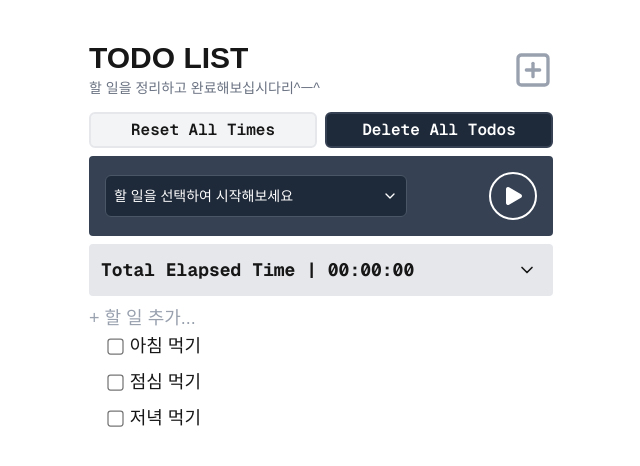
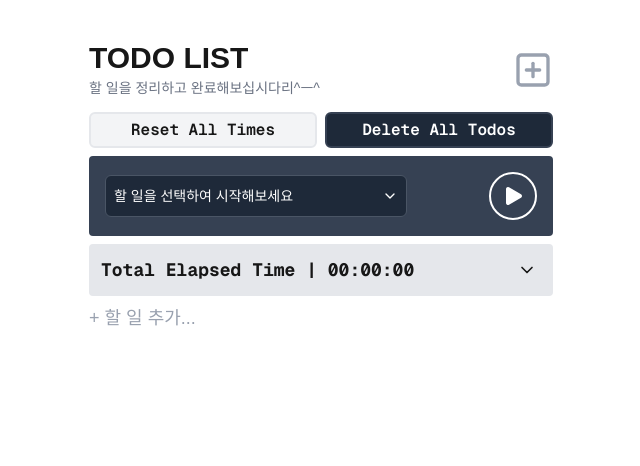
Before and after one commit to Rodgershyeonsik/toy-todo, a Next.js app: page / in a window 1280 px wide. Shown: the top 466 px of the page, without its empty margins (319-959 px from the left). Built offline with nearby package versions, Linux system fonts and the light colour scheme.

Commit message:
refactor: change todo id type to string

```diff
--- a/app/page.tsx
+++ b/app/page.tsx
@@ -25,23 +25,17 @@ import Modal from "@/components/common/Modal";
 import TodoEditor from "@/components/features/TodoEditor";
 
 export default function Home() {
-  const [todos, setTodos] = useState<Todo[]>([
-    { id: 1, task: "아침 먹기", completed: false },
-    { id: 2, task: "점심 먹기", completed: false },
-    { id: 3, task: "저녁 먹기", completed: false },
-  ]);
+  const [todos, setTodos] = useState<Todo[]>([]);
 
-  const [editingId, setEditingId] = useState<number | null>(null);
+  const [editingId, setEditingId] = useState<string | null>(null);
   const [editingText, setEditingText] = useState<string>("");
   const [timerStatus, setTimerStatus] = useState<TimerStep>("IDLE");
   const [isMounted, setIsMounted] = useState(false);
   const [isOpen, setIsOpen] = useState(false);
 
-  const idRef = useRef(3);
-
   const timerRef = useRef<ReturnType<typeof setInterval> | null>(null);
 
-  const startTimer = (id: number) => {
+  const startTimer = (id: string) => {
     if (timerRef.current) clearInterval(timerRef.current);
     setTimerStatus("RUNNING");
 
@@ -70,8 +64,7 @@ export default function Home() {
   };
 
   const handleAddTodo = () => {
-    idRef.current += 1;
-    const newTodo = { id: idRef.current, task: "", completed: false };
+    const newTodo = { id: crypto.randomUUID(), task: "", completed: false };
     setTodos((prevTodos) => [newTodo, ...prevTodos]);
     setEditingId(newTodo.id);
     setEditingText("");
@@ -95,7 +88,7 @@ export default function Home() {
     setEditingText(todo.task);
   };
 
-  const saveEdit = (id: number) => {
+  const saveEdit = (id: string) => {
     setTodos((prev) => {
       if (!editingText.trim()) {
         return prev.filter((t) => t.id !== id);
@@ -106,16 +99,15 @@ export default function Home() {
     setEditingId(null);
   };
 
-  const deleteTodo = (id: number) => {
+  const deleteTodo = (id: string) => {
     setTodos((prev) => prev.filter((t) => t.id !== id));
   };
 
-  const handleSelectTodo = (value: string) => {
-    const id = Number(value);
+  const handleSelectTodo = (id: string) => {
     setTodos((prev) => prev.map((t) => ({ ...t, isRunning: t.id === id })));
   };
 
-  const resetElapsedTime = (id: number) => {
+  const resetElapsedTime = (id: string) => {
     setTodos((prev) =>
       prev.map((t) => (t.id === id ? { ...t, elapsedTime: 0 } : t))
     );
@@ -136,8 +128,8 @@ export default function Home() {
 
     if (active.id != over.id) {
       setTodos((prev) => {
-        const oldIdx = prev.findIndex((todo) => todo.id === Number(active.id));
-        const newIdx = prev.findIndex((todo) => todo.id === Number(over.id));
+        const oldIdx = prev.findIndex((todo) => todo.id === active.id);
+        const newIdx = prev.findIndex((todo) => todo.id === over.id);
 
         return arrayMove(prev, oldIdx, newIdx);
       });
@@ -281,11 +273,7 @@ export default function Home() {
         </main>
 
         <Modal isOpen={isOpen} onClose={() => setIsOpen(false)}>
-          <TodoEditor
-            isEdit={true}
-            onCreate={handleCreateTodo}
-            onEdit={handleEditTodo}
-          />
+          <TodoEditor onCreate={handleCreateTodo} onEdit={handleEditTodo} />
         </Modal>
       </div>
     </div>
--- a/components/features/SortableItem.tsx
+++ b/components/features/SortableItem.tsx
@@ -3,7 +3,7 @@ import { ReactNode } from "react";
 import { CSS } from "@dnd-kit/utilities";
 
 type SortableItemProps = {
-  id: number;
+  id: string;
   children: ReactNode;
   className: string;
 };
--- a/components/features/TodoItem.tsx
+++ b/components/features/TodoItem.tsx
@@ -7,8 +7,8 @@ type TodoItemProps = {
   onToggle: (checked: boolean, todo: Todo) => void;
   onStartEdit: (todo: Todo) => void;
   onChangeEditingText: (editingText: string) => void;
-  onSave: (id: number) => void;
-  onDelete: (id: number) => void;
+  onSave: (id: string) => void;
+  onDelete: (id: string) => void;
 };
 
 export default function TodoItem({
--- a/types/todo.ts
+++ b/types/todo.ts
@@ -1,7 +1,8 @@
 export interface Todo {
-  id: number;
+  id: string;
   task: string;
   completed: boolean;
   elapsedTime?: number;
+  dailyGoalTime?: number;
   isRunning?: boolean;
 }
```
